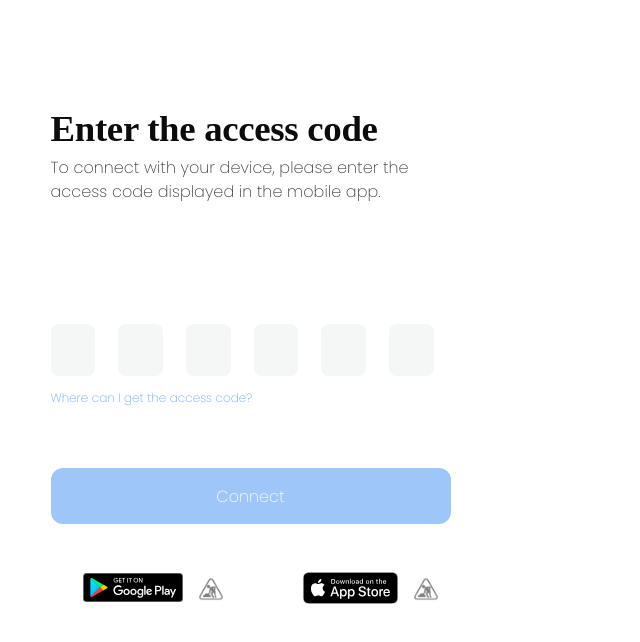
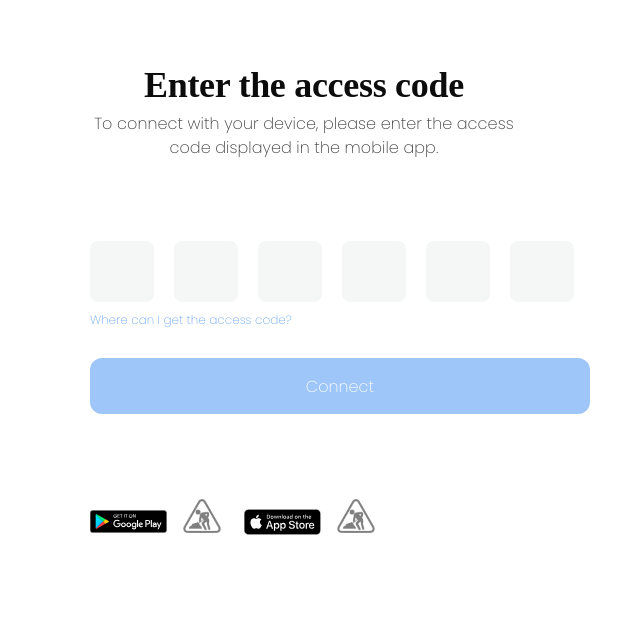
Before and after one commit to dudziema/Cloud-On-Mobile, a Vue app: page / in a window 768 px wide. Shown: the top 642 px of the page, without its empty margins (78-718 px from the left). Built offline with nearby package versions, Linux system fonts and the light colour scheme; no server answers; a web font is replaced by a local one.

Commit message:
added responsive design to each breakpoint of width screen

```diff
--- a/src/components/Passcode.vue
+++ b/src/components/Passcode.vue
@@ -1,12 +1,11 @@
 <template>
   <div class="container">
-    <div class="empty-space"></div>
     <div class="enter">Enter the access code</div>
     <div class="instruction">
       To connect with your device, please enter the access code displayed in the
       mobile app.
     </div>
-    <div class="styling"></div>
+
     <div class="passcode-inputs" id="passcode">
       <input
         class="input-first"
@@ -50,9 +49,9 @@
         type="text"
         maxlength="1"
       />
+      <br />
+      <div class="info">Where can I get the access code?</div>
     </div>
-
-    <div class="info">Where can I get the access code?</div>
 
     <div class="button-position">
       <router-link
@@ -69,6 +68,7 @@
     </div>
 
     <div class="stores">
+      <br />
       <Playstore class="google-button" /><img :src="image" /><Appstore
         class="appstore-button"
       /><img :src="image" />
@@ -164,45 +164,414 @@ export default {
 };
 </script>
 <style scoped>
-img {
-  width: 1.5rem;
-  padding-left: 1rem;
-  opacity: 0.5;
-  padding-bottom: 1rem;
+@media screen and (min-width: 0px) and (max-width: 576px) {
+
+  .enter {
+    grid-column: 1 / 12;
+    font-size: 24px;
+    text-align: center;
+    justify-content: center;
+    display: flex;
+    align-self: end;
+    margin-top: 4rem;
+  }
+  .instruction {
+    font-size: 16px;
+    grid-column: 2/ 10;
+    text-align: center;
+  }
+  .passcode-inputs {
+    align-self: start;
+    grid-column: 2/ 12;
+  }
+  .input,
+  .input-first,
+  .input-last {
+    height: 12vw;
+    width: 9vw;
+  }
+  .input {
+    margin: 1vh;
+  }
+  .input-first {
+    margin: 1vh;
+  }
+  .input-last {
+    margin: 1vh;
+  }
+  .info {
+    grid-column: 1 / 12;
+    margin-left: 1.5rem;
+  }
+  .button-position {
+    grid-column: 1 / 12;
+    margin-top: 5vw;
+    justify-content: center;
+    display:flex;
+  }
+  .button {
+    width: 0px;
+  }
+  .disabledButton {
+    width: 118px;
+  }
+  .stores {
+    grid-column: 1/10;
+    align-self: center;
+    align-items: center;
+  }
+  .appstore-button {
+    grid-column: 10/10;
+    width: 20vw;
+    margin-left:10vw;
+  }
+  .google-button {
+    grid-column: 4/5;
+    margin-left: 3rem;
+    width: 20vw;
+  }
+  img {
+    width: 5vw;
+    height: 5vw;
+    padding-left: 1rem;
+    opacity: 0.5;
+    padding-bottom: 1rem;
+  }
 }
+
+@media screen and (min-width: 576px) and (max-width: 768px) {
+  .enter {
+    grid-column: 3 / 9;
+    font-size: 36px;
+    align-self: end;
+
+    text-align: center;
+  }
+  .instruction {
+    align-items: center;
+    grid-column: 3 /9;
+    text-align: center;
+    font-size: 16px;
+  }
+  .passcode-inputs {
+    margin-top: 1vw;
+    grid-column: 3 /12;
+    margin-left: 2vw;
+    width: 600px;
+    align-items: center;
+  }
+  .input,
+  .input-first,
+  .input-last {
+    height: 61px;
+    width: 64px;
+  }
+  .input {
+    margin: 5px;
+  }
+  .input-first {
+    margin: 10px;
+    margin-left: 0vw;
+  }
+  .input-last {
+    margin: 10px;
+    margin-right: 0vw;
+  }
+  .info {
+    grid-column: 3/ 10;
+  }
+  .button-position {
+    grid-column: 3 / 9;
+    align-self: end;
+    margin-top: 3vw;
+    margin-left: 2vw;
+  }
+  .button {
+    width: 444px;
+  }
+  .disabledButton {
+    width: 444px;
+  }
+  .stores {
+    grid-column: 3/9;
+    align-self: end;
+
+    margin-left: 2vw;
+  }
+  .appstore-button {
+    grid-column: 10/10;
+    width: 20vw;
+    margin-left:10vw;
+  }
+  .google-button {
+    grid-column: 4/6;
+    margin-left: 0rem;
+    width: 20vw;
+  }
+  img {
+    width: 5vw;
+    height: 5vw;
+    padding-left: 1rem;
+    opacity: 0.5;
+    padding-bottom: 1rem;
+  }
+}
+@media screen and (min-width: 768px) and (max-width: 992px) {
+  .enter {
+    grid-column: 3 / 9;
+    font-size: 36px;
+    align-self: end;
+
+    text-align: center;
+  }
+  .instruction {
+    align-items: center;
+    grid-column: 3 /9;
+    text-align: center;
+    font-size: 16px;
+  }
+  .passcode-inputs {
+    margin-top: 1vw;
+    grid-column: 3 /12;
+    margin-left: 2vw;
+    width: 600px;
+    align-items: center;
+  }
+  .input,
+  .input-first,
+  .input-last {
+    height: 61px;
+    width: 64px;
+  }
+  .input {
+    margin: 10px;
+  }
+  .input-first {
+    margin: 10px;
+    margin-left: 0vw;
+  }
+  .input-last {
+    margin: 10px;
+    margin-right: 0vw;
+  }
+  .info {
+    grid-column: 3/ 10;
+  }
+  .button-position {
+    grid-column: 3 / 9;
+    align-self: end;
+    margin-top: 3vw;
+    margin-left: 2vw;
+  }
+  .button {
+    width: 500px;
+  }
+  .disabledButton {
+    width: 500px;
+  }
+ .stores {
+    grid-column: 3/9;
+    align-self: end;
+
+    margin-left: 2vw;
+  }
+  .appstore-button {
+    grid-column: 6/10;
+    width: 10vw;
+    margin-left:3vw;
+  }
+  .google-button {
+    grid-column: 4/6;
+    margin-left: 0rem;
+    width: 10vw;
+  }
+  img {
+    width: 5vw;
+    height: 5vw;
+    padding-left: 1rem;
+    opacity: 0.5;
+    padding-bottom: 1rem;
+  }
+}
+@media screen and (min-width: 992px) and (max-width: 1200px) {
+  .enter {
+    grid-column: 4 / 9;
+    font-size: 36px;
+    align-self: end;
+
+    text-align: center;
+  }
+  .instruction {
+    align-items: center;
+    grid-column: 4 /9;
+    text-align: center;
+    font-size: 16px;
+  }
+  .passcode-inputs {
+    margin-top: 1vw;
+    grid-column: 4 /12;
+    margin-left: 2vw;
+    width: 600px;
+    align-items: center;
+  }
+  .input,
+  .input-first,
+  .input-last {
+    height: 61px;
+    width: 64px;
+  }
+  .input {
+    margin: 10px;
+  }
+  .input-first {
+    margin: 10px;
+    margin-left: 0vw;
+  }
+  .input-last {
+    margin: 10px;
+    margin-right: 0vw;
+  }
+  .info {
+    grid-column: 4 / 10;
+  }
+  .button-position {
+    grid-column: 4 / 9;
+    align-self: end;
+    margin-top: 3vw;
+    margin-left: 2vw;
+  }
+  .button {
+    width: 500px;
+  }
+  .disabledButton {
+    width: 500px;
+  }
+  .stores {
+    grid-column: 4/9;
+    align-self: end;
+
+    margin-left: 2vw;
+  }
+  .appstore-button {
+    grid-column: 10/10;
+    width: 11vw;
+    margin-left:2vw;
+  }
+  .google-button {
+    grid-column: 4/5;
+    margin-left: 3rem;
+    width: 11vw;
+  }
+  img {
+    width: 5vw;
+    height: 5vw;
+    padding-left: 1rem;
+    opacity: 0.5;
+    padding-bottom: 1rem;
+  }
+}
+@media screen and (min-width: 1200px) {
+  .enter {
+    grid-column: 3 / 6;
+    font-size: 230%;
+    align-self: end;
+    margin-top: 6vw;
+  }
+  .instruction {
+    font-size: 1rem;
+    grid-column: 3 / 9;
+    width: 445px;
+  }
+  .passcode-inputs {
+    align-self: start;
+    grid-column: 3 / 12;
+    width: 445px;
+  }
+  .input,
+  .input-first,
+  .input-last {
+    height: 61px;
+    width: 64px;
+  }
+  .input {
+    margin: 5px;
+  }
+  .input-first {
+    margin-right: 5px;
+    margin-left: 0vw;
+  }
+  .input-last {
+    margin-left: 5px;
+    margin-right: 0vw;
+  }
+  .info {
+    grid-column: 3 / 7;
+  }
+  .button-position {
+    grid-column: 3 / 12;
+    margin-top: 10px;
+  }
+  .button {
+    width: 435px;
+  }
+  .disabledButton {
+    width: 435px;
+  }
+ .stores {
+    grid-column: 3/9;
+    align-self: end;
+
+    margin-left: 2vw;
+  }
+  .appstore-button {
+    grid-column: 6/10;
+    width: 7vw;
+    margin-left:3vw;
+  }
+  .google-button {
+    grid-column: 4/6;
+    margin-left: 0rem;
+    width: 7vw;
+  }
+  img {
+    width: 2vw;
+    height: 2vw;
+    padding-left: 1rem;
+    opacity: 0.5;
+    padding-bottom: 1rem;
+  }
+}
+
 .container {
   display: grid;
-  grid-template: repeat(8, 1fr) / repeat(12, 1fr);
+  grid-template: repeat(5, 1fr) / repeat(10, 1fr);
   grid-gap: 3px;
 }
 
 .enter {
   /* Enter the access code */
-  grid-column: 3 / 6;
-  margin-right: auto;
   white-space: nowrap;
-  align-self: end;
 
   /* Heading/Web */
   font-family: "SF-Pro-Text";
   font-style: normal;
   font-weight: 600;
-  font-size: 230%;
+
   line-height: 3rem;
-  text-align: center;
+
   letter-spacing: -0.019rem;
   color: #0c0c0c;
 }
 
 .instruction {
   /* To connect with your device, please enter the access code displayed in the mobile app. */
-  grid-column: 3 / 9;
+
   margin-right: auto;
   /* Body/16/Regular */
   font-family: Poppins;
   font-style: normal;
   font-weight: normal;
-  font-size: 1rem;
+
   line-height: 1.5rem;
   letter-spacing: 0.003rem;
   color: #0c0c0c;
@@ -210,11 +579,8 @@ img {
 }
 
 .passcode-inputs {
-  align-self: end;
-  grid-column: 3 / 12;
+  white-space: nowrap;
 
-  white-space: nowrap;
-  overflow: hidden;
   text-overflow: ellipsis;
 }
 input:focus {
@@ -235,8 +601,6 @@ input:hover {
 .input,
 .input-first,
 .input-last {
-  height: 3.25rem;
-  width: 2.793378rem;
   text-align: center;
   font-family: Poppins;
   font-weight: 900;
@@ -250,20 +614,9 @@ input:hover {
   border-style: none;
 }
 
-.input {
-  margin: 2%;
-}
-.input-first {
-  margin-right: 2%;
-  margin-left: 0%;
-}
-.input-last {
-  margin-left: 2%;
-  margin-right: 0%;
-}
 .info {
   /* Where can I get the access code? */
-  grid-column: 3 / 7;
+
   align-self: start right;
   white-space: nowrap;
   overflow: hidden;
@@ -297,14 +650,13 @@ input:hover {
   grid-column: 4/5;
 }
 .button-position {
-  grid-column: 3 / 9;
   align-self: start;
 }
 .button {
   /* button */
 
   /* Auto Layout */
-  width: 400px;
+
   height: 56px;
   white-space: nowrap;
   overflow: hidden;
@@ -320,7 +672,6 @@ input:hover {
   background: #0e70f1;
 }
 .disabledButton {
-  width: 400px;
   height: 56px;
   white-space: nowrap;
   overflow: hidden;
@@ -341,6 +692,7 @@ input:hover {
 
   width: 4.313rem;
   height: 1.5rem;
+  white-space: nowrap;
 
   /* Button */
 
@@ -364,28 +716,26 @@ input:hover {
   order: 0;
   flex-grow: 0;
 }
+.download {
+  /* Body/16/Regular */
 
-.stores {
-  grid-column: 3/12;
+  font-family: Poppins;
+  font-style: normal;
+  font-weight: normal;
+  font-size: 16px;
+  line-height: 24px;
+  /* identical to box height, or 150% */
+  letter-spacing: 0.003em;
+  width: 199px;
+  color: #000000;
+
+  opacity: 0.8;
+}
+
+.appstore-button {
   align-self: end;
 }
-.appstore-button {
-  grid-column: 10/10;
+.google-button {
   align-self: end;
-  white-space: nowrap;
-  overflow: hidden;
-  text-overflow: ellipsis;
-  padding-left: 5rem;
-  width: 95px;
-}
-.google-button {
-  grid-column: 4/5;
-  align-self: end;
-  white-space: nowrap;
-  overflow: hidden;
-  text-overflow: ellipsis;
-  padding-left: 2rem;
-
-  width: 100px;
 }
 </style>
```
